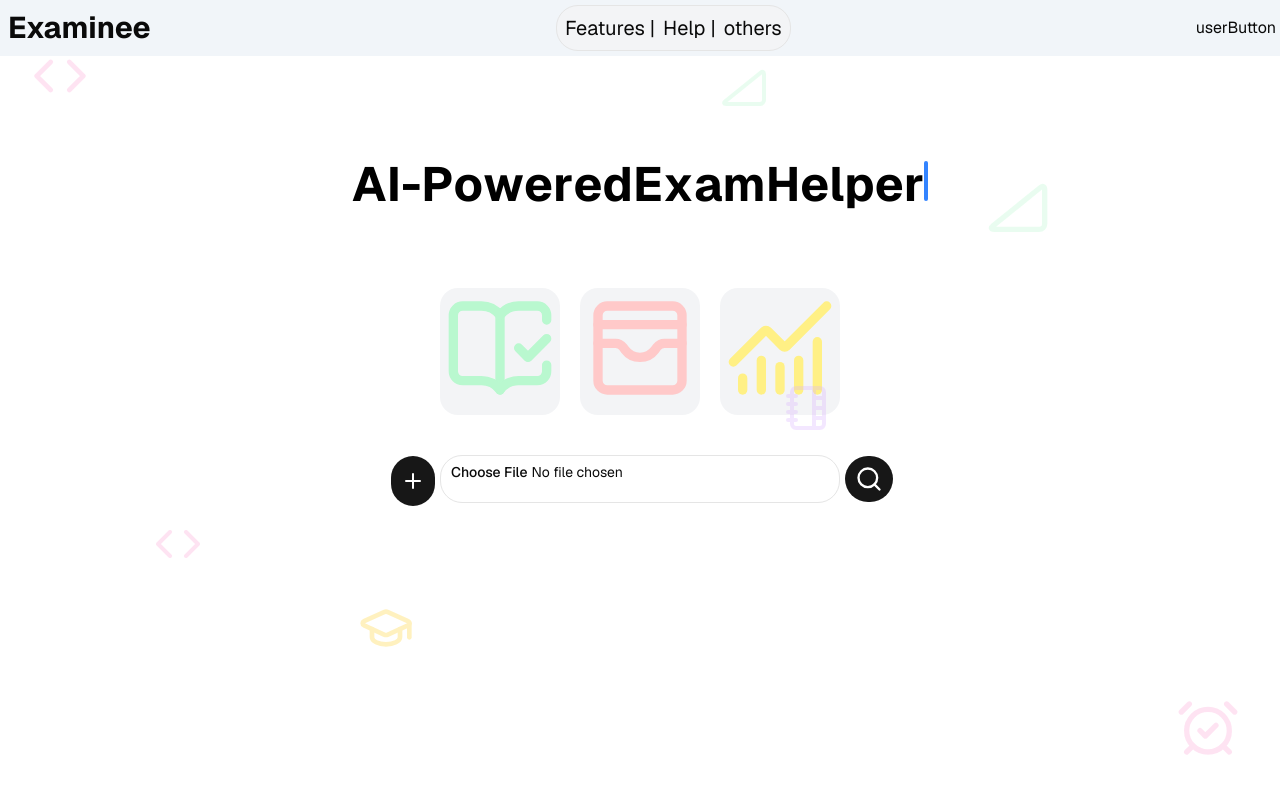
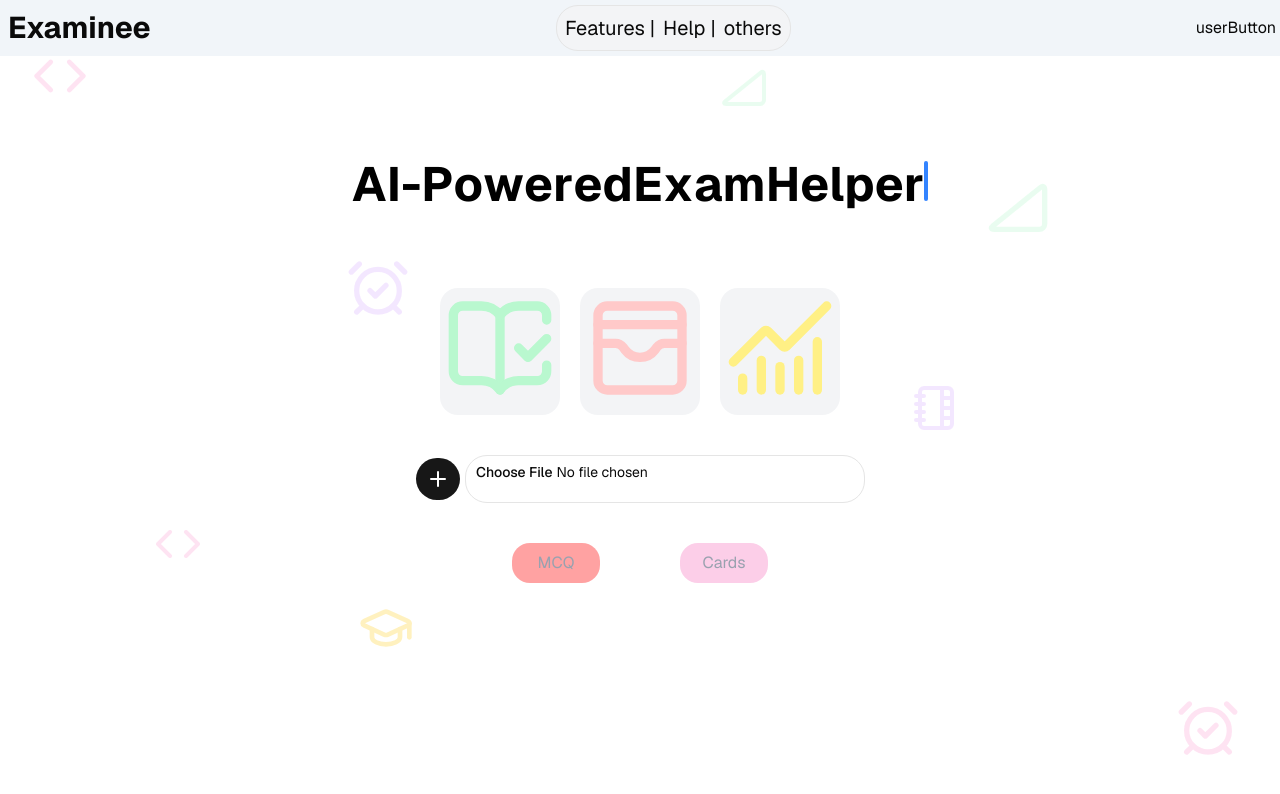
Before and after one commit to harshvardhansoni12-code/examinee, a Next.js app: page /dashboard in a window 1280 px wide. Shown: the top 794 px of the page. Built offline with nearby package versions, Linux system fonts and the light colour scheme.

Commit message:
added buttons mcq and cards

```diff
--- a/landing-page/components/background.jsx
+++ b/landing-page/components/background.jsx
@@ -8,12 +8,12 @@ export const Background = () => {
   return (
     <div className="">
       <Code className="absolute top-12 left-8 text-pink-300 size-14 opacity-30 animate-float" />
-
+      <AlarmClockCheck className="absolute top-[32%] right-[68%]  text-purple-300 size-16 opacity-30 animate-float" />
       <TriangleRight className="absolute top-[22%] right-[18%] text-green-200 size-16 opacity-30 animate-float" />
 
       <GraduationCap className="absolute bottom-[18%] left-[28%] text-amber-300 size-14 opacity-30 animate-float" />
 
-      <NotebookTabs className="absolute top-[48%] right-[35%] text-purple-300 size-12 opacity-30 animate-float" />
+      <NotebookTabs className="absolute top-[48%] right-[25%] text-purple-300 size-12 opacity-30 animate-float" />
 
       <AlarmClockCheck className="absolute bottom-10 right-10 text-pink-300 size-16 opacity-30 animate-float" />
 
--- a/landing-page/components/inputbar.jsx
+++ b/landing-page/components/inputbar.jsx
@@ -14,10 +14,12 @@ export const InputBar = () => {
   };
 
   return (
-    <div className="flex">
-      <Button className="h-13 ml-1 mr-1 rounded-full" onClick={DesktopClick}>
-        <Plus className="size-6 text-white" />
-      </Button>
+    <div className="flex gap-1 justify-center items-center">
+      <div>
+        <Button className="h-11 rounded-full" onClick={DesktopClick}>
+          <Plus className="size-6 text-white" />
+        </Button>
+      </div>
       <div>
         <Input
           ref={fileRef}
@@ -27,9 +29,6 @@ export const InputBar = () => {
           className="bg-white h-12 w-100 rounded-3xl b"
         />
       </div>
-      <Button className="h-12 ml-1 rounded-full">
-        <Search className="size-7 text-white" />
-      </Button>
     </div>
   );
 };
--- /dev/null
+++ b/landing-page/components/option-buttons.jsx
@@ -0,0 +1,16 @@
+export const OptionsButtons = () => {
+  return (
+    <div className="flex justify-center items-center max-w-72 gap-20">
+      <div className=" flex items-center">
+        <button className="text-gray-400 rounded-2xl w-22 h-10 bg-red-300">
+          MCQ
+        </button>
+      </div>
+      <div className="flex items-center">
+        <button className="text-gray-400 rounded-2xl w-22 h-10 bg-pink-200 ">
+          Cards
+        </button>
+      </div>
+    </div>
+  );
+};
--- a/src/app/dashboard/page.jsx
+++ b/src/app/dashboard/page.jsx
@@ -2,6 +2,7 @@
 import { TypewriterEffect } from "../../components/ui/typewriter-effect";
 import { InputBar } from "../../../landing-page/components/inputbar.jsx";
 import LandingOptions from "../../../landing-page/components/landing-options";
+import { OptionsButtons } from "../../../landing-page/components/option-buttons";
 export default function Dashboard() {
   return (
     <div>
@@ -16,6 +17,9 @@ export default function Dashboard() {
       <div className="flex justify-center">
         <InputBar />
       </div>
+      <div className="flex justify-center mt-10 gap-5">
+        <OptionsButtons />
+      </div>
     </div>
   );
 }
```
